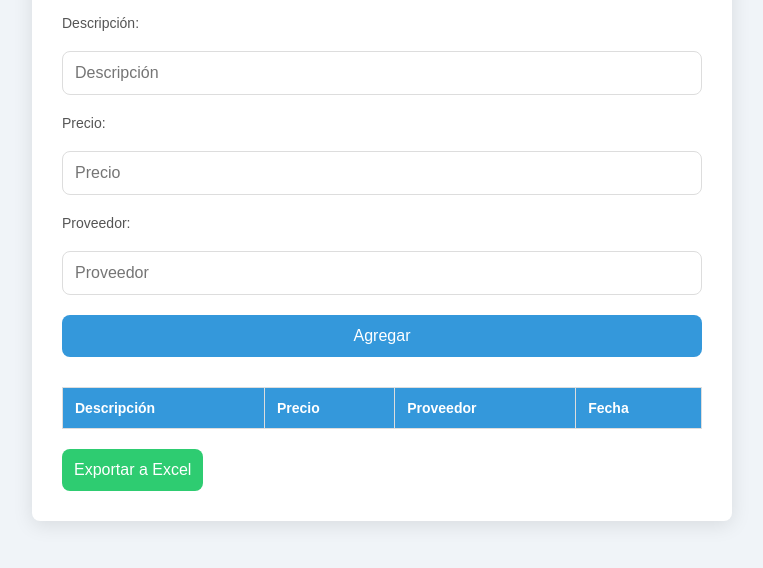
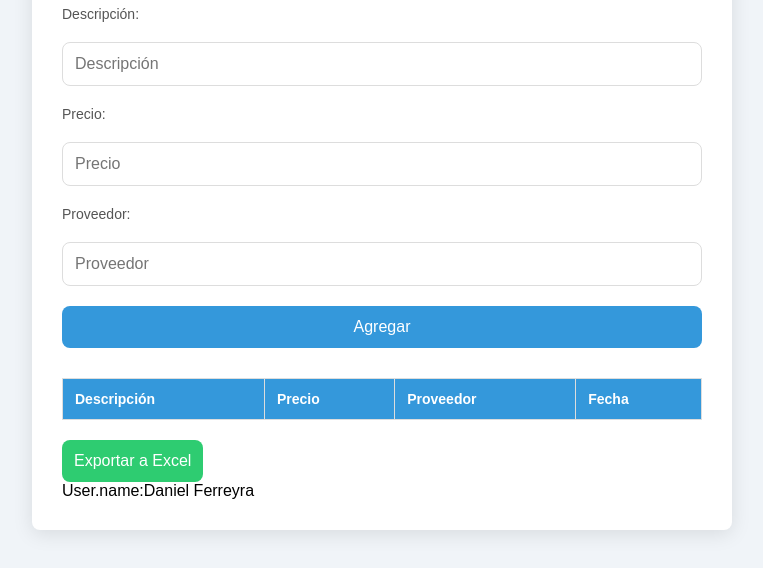
Before and after one commit to daniel1234749/mayoristaemanuel, a plain HTML site: page index.html in a window 1280 px wide. Shown: the part 232-800 px from the top of the page, without its empty margins (258-1021 px from the left). Drawn offline with Linux system fonts and the light colour scheme.

Commit message:
agregue nombre de usuario

```diff
--- a/index.html
+++ b/index.html
@@ -46,6 +46,7 @@
 
     <!-- Botón para exportar la tabla a Excel -->
     <button id="exportarBtn">Exportar a Excel</button>
+    <p>User.name:Daniel Ferreyra</p>
   </div>
 
   <script src="script.js"></script>
```
